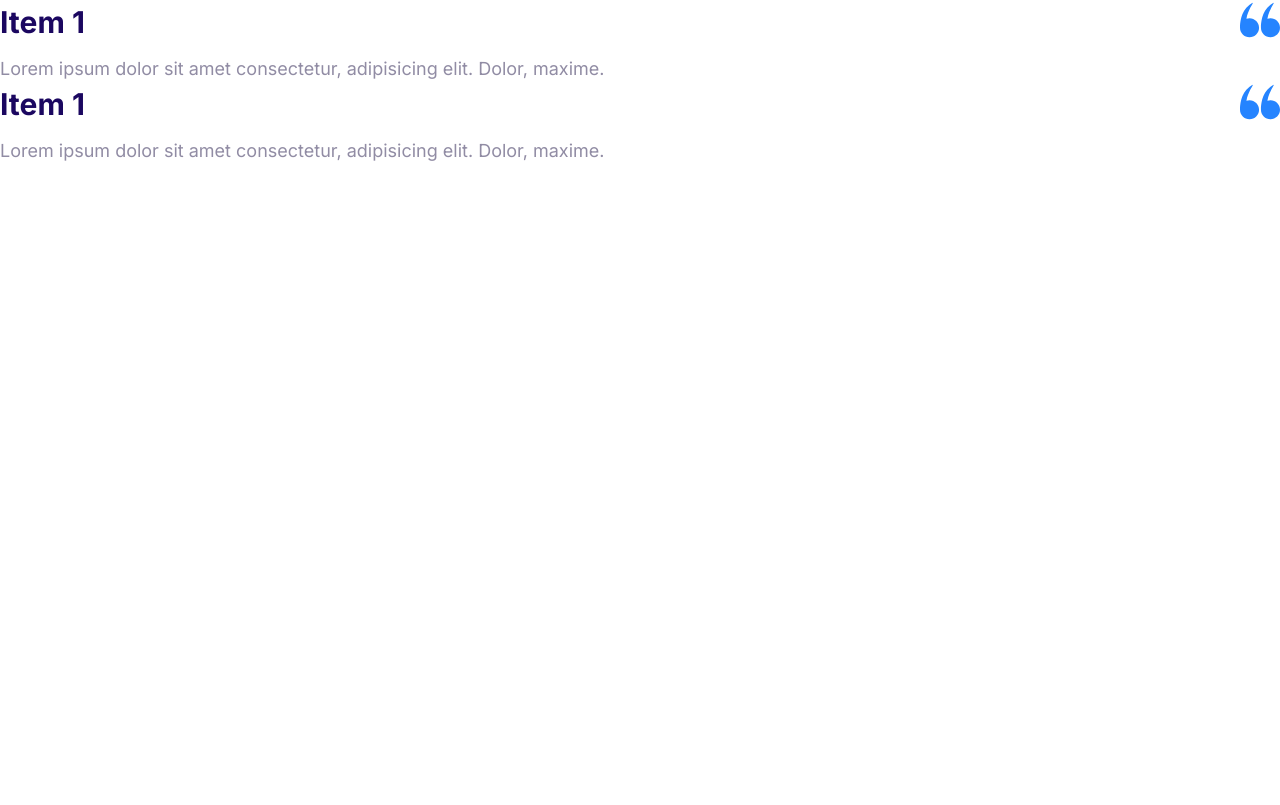
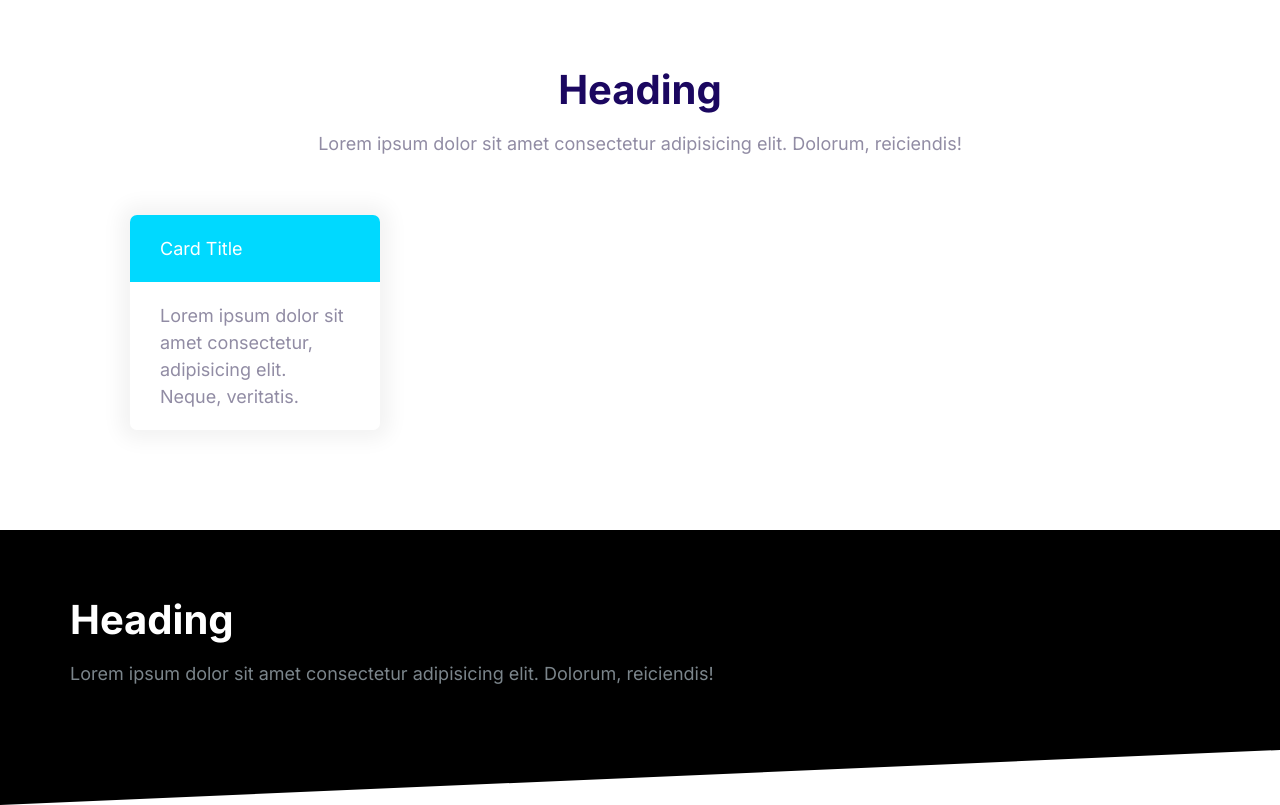
Before and after one commit to Kemsmooth/hostify, a plain HTML site: page index.html in a window 1280 px wide. Drawn offline with Linux system fonts and the light colour scheme.

Commit message:
Build blocks

```diff
--- a/css/styles.css
+++ b/css/styles.css
@@ -564,3 +564,41 @@ a {
     max-height: 100vh;
     opacity: 1;
 }
+
+/* Blocks */
+.block {
+    --padding-vertical: 6rem;
+    padding: var(--padding-vertical) 2rem;
+}
+
+.block__header {
+    text-align: center;
+}
+
+.block__heading {
+    margin-top: 0;
+}
+
+.block--dark {
+    background: #000;
+    color: #7b858b;
+}
+
+.block--dark .block__heading {
+    color: #fff;
+}
+
+.block--skewed--right {
+    padding-bottom: calc(var(--padding-vertical) + 4rem);
+    clip-path: polygon(0% 0%, 100% 0%, 100% 100%, 0% 80%);
+}
+
+.block--skewed--left {
+    padding-bottom: calc(var(--padding-vertical) + 4rem);
+    clip-path: polygon(0% 0%, 100% 0%, 100% 80%, 0% 100%);
+}
+
+.container {
+    max-width: 1140px;
+    margin: 0 auto;
+}
--- a/index.html
+++ b/index.html
@@ -14,28 +14,33 @@
     <link rel="stylesheet" href="css/styles.css" />
   </head>
   <body>
-    <div class="collapsible collapsible--expanded">
-      <header class="collapsible__header">
-        <h2 class="collapsible__heading">Item 1</h2>
-        <svg class="icon icon--primary collapsible__chevron">
-          <use xlink:href="images/sprite.svg#quotes"></use>
-        </svg>
+    <section class="block container">
+      <header class="block__header">
+        <h2 class="block__heading">Heading</h2>
+        <p>
+          Lorem ipsum dolor sit amet consectetur adipisicing elit. Dolorum,
+          reiciendis!
+        </p>
       </header>
-      <div class="collapsible__content">
-        Lorem ipsum dolor sit amet consectetur, adipisicing elit. Dolor, maxime.
+      <div style="width: 30%; padding: 4rem">
+        <div class="card card--secondary">
+          <header class="card__header">Card Title</header>
+          <div class="card__body">
+            Lorem ipsum dolor sit amet consectetur, adipisicing elit. Neque,
+            veritatis.
+          </div>
+        </div>
       </div>
-    </div>
-    <div class="collapsible collapsible--expanded">
-      <header class="collapsible__header">
-        <h2 class="collapsible__heading">Item 1</h2>
-        <svg class="icon icon--primary collapsible__chevron">
-          <use xlink:href="images/sprite.svg#quotes"></use>
-        </svg>
-      </header>
-      <div class="collapsible__content">
-        Lorem ipsum dolor sit amet consectetur, adipisicing elit. Dolor, maxime.
+    </section>
+    <section class="block block--dark block--skewed--left">
+      <div class="container">
+        <h2 class="block__heading">Heading</h2>
+        <p>
+          Lorem ipsum dolor sit amet consectetur adipisicing elit. Dolorum,
+          reiciendis!
+        </p>
       </div>
-    </div>
+    </section>
     <script src="js/main.js"></script>
   </body>
 </html>
```
Also changed, not shown: blocks.html (added, +28 -0 lines), cards.html (added, +9 -0 lines).
